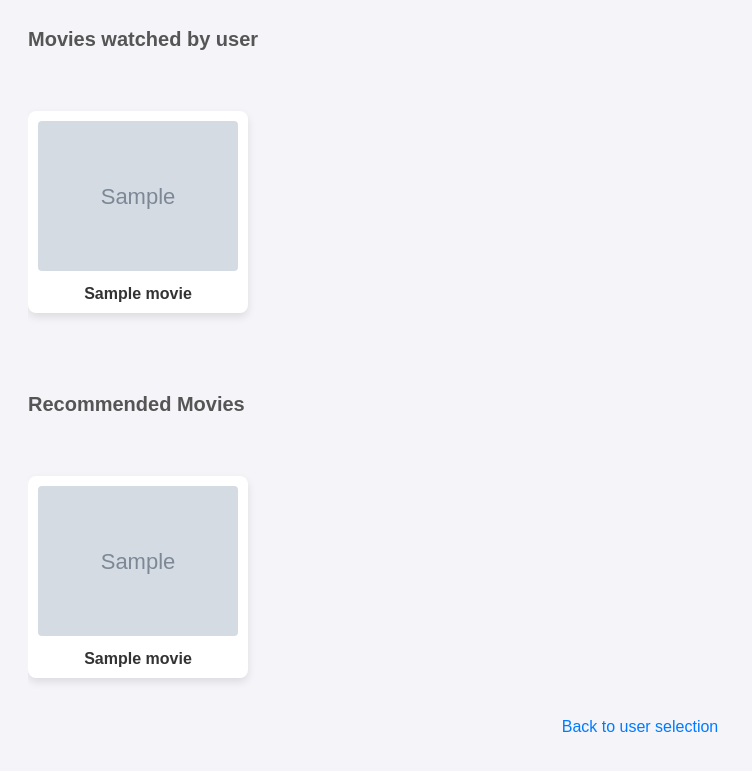
After one commit to DuyHung-1254/test_rec, a Flask app: template templates/movies.html in a window 1280 px wide. The commit adds this page. Shown: the top 771 px of the page, without its empty margins (0-752 px from the left). Run offline with Flask 3, Linux system fonts and the light colour scheme; the template is opened without the code that fills it: most values are stand-ins (such as "Sample title", 1, 10 or a date in 2020); grey boxes marked "Sample" are stand-in pictures.

Commit message:
Add files via upload

```diff
--- /dev/null
+++ b/templates/movies.html
@@ -0,0 +1,132 @@
+<!DOCTYPE html>
+<html lang="en">
+<head>
+    <meta charset="UTF-8">
+    <meta name="viewport" content="width=device-width, initial-scale=1.0">
+    <title>Movies for User {{ user_id }}</title>
+    <style>
+        body {
+            font-family: Arial, sans-serif;
+            background-color: #f4f4f9;
+            padding: 20px;
+        }
+
+        h1 {
+            text-align: center;
+            color: #333;
+        }
+
+        .section-title {
+            font-size: 20px;
+            font-weight: bold;
+            margin-bottom: 20px;
+            color: #555;
+        }
+
+        .movie-container {
+            display: flex;
+            overflow-x: auto;
+            padding: 20px 0;
+            gap: 20px;
+        }
+
+        .movie-card {
+            flex: 0 0 auto;
+            width: 200px;
+            text-align: center;
+            background-color: #fff;
+            border-radius: 8px;
+            box-shadow: 0 4px 8px rgba(0, 0, 0, 0.1);
+            padding: 10px;
+            transition: transform 0.3s ease, box-shadow 0.3s ease;
+        }
+
+        .movie-card:hover {
+            transform: translateY(-10px);
+            box-shadow: 0 6px 12px rgba(0, 0, 0, 0.15);
+        }
+
+        .movie-poster {
+            width: 100%;
+            border-radius: 4px;
+            box-sizing: border-box;
+        }
+
+        .movie-title {
+            font-size: 16px;
+            font-weight: bold;
+            color: #333;
+            margin-top: 10px;
+            text-align: center;
+        }
+
+.back-link {
+    display: block;
+    text-align: center;
+    margin-top: 20px;
+    text-decoration: none;  /* Loại bỏ gạch chân */
+    color: #007bff;
+}
+
+.back-link:hover {
+    text-decoration: underline;  /* Giữ gạch chân khi hover */
+}
+.hero-content-card-vlv {
+            display: flex;
+            justify-content: center;
+            align-items: center;
+            height: 100%;
+            background-image: url('https://assets.nflxext.com/ffe/siteui/vlv3/8e8ff9d3-17b4-4ce1-b571-06ba4e025cca/web_tall_panel/VN-en-20241125-TRIFECTA-perspective_84d45caf-cba9-43fe-9f60-22143ec9ff81_large.jpg');
+            background-size: cover;
+            mask-image: linear-gradient(180deg, #fff 71.48%, rgba(255, 255, 255, 0.4) 100%);
+            height: 400px;
+        }
+
+        .section-title {
+    font-size: 20px;
+    font-weight: bold;
+    margin-bottom: 20px;
+    color: #555;
+}
+
+.recommended-section-title {
+    margin-top: 60px; /* Adjust this value as needed */
+}
+
+    </style>
+</head>
+<body>
+    <!-- <h1>Movies for User {{ user_id }}</h1> -->
+
+    <!-- Danh sách phim của user -->
+    <div>
+        <div class="section-title"> Movies watched by user</div>
+        <div class="movie-container">
+            {% for movie in movies %}
+            <a href="/movie/{{movie.movie_id}}" class="movie-card back-link">
+                <img src="{{ movie.poster }}" alt="{{ movie.title }}" class="movie-poster">
+                <div class="movie-title">{{ movie.title }}</div>
+            </a>
+            {% endfor %}
+        </div>
+
+    </div>
+
+    <!-- Danh sách phim được gợi ý -->
+<!-- Danh sách phim được gợi ý -->
+<div>
+    <div class="section-title recommended-section-title">Recommended Movies</div>
+    <div class="movie-container">
+        {% for movie in recommended_movies %}
+        <a href="/movie/{{movie.movie_id}}" class="movie-card back-link">
+            <img src="{{ movie.poster }}" alt="{{ movie.title }}" class="movie-poster">
+            <div class="movie-title">{{ movie.title }}</div>
+        </a>
+        {% endfor %}
+    </div>
+</div>
+
+
+    <a href="/" class="back-link">Back to user selection</a>
+</body>
+</html>
```
Also changed, not shown: templates/home.html (added, +242 -0 lines), templates/movie_details.html (+85 -32 lines), templates/movie_details_test.html (added, +53 -0 lines).
